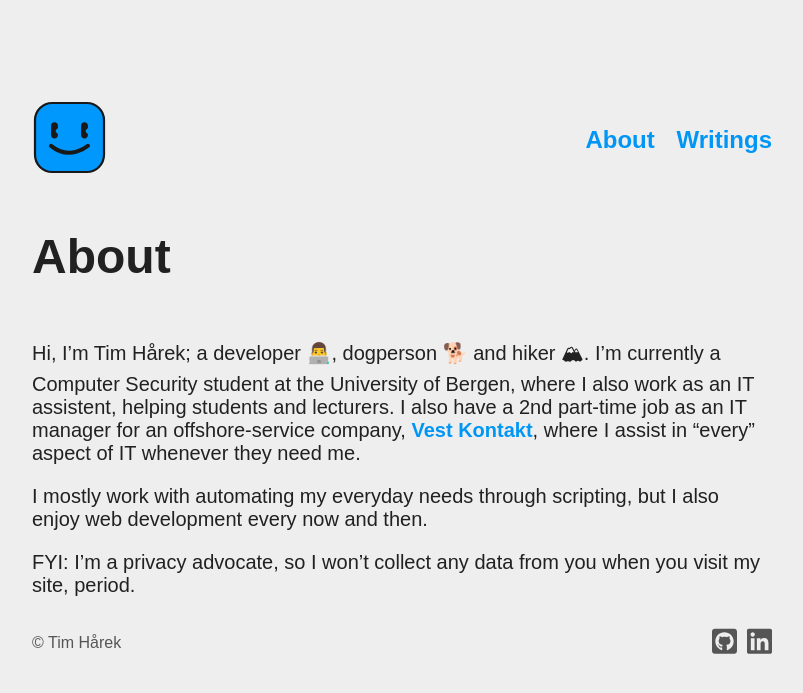
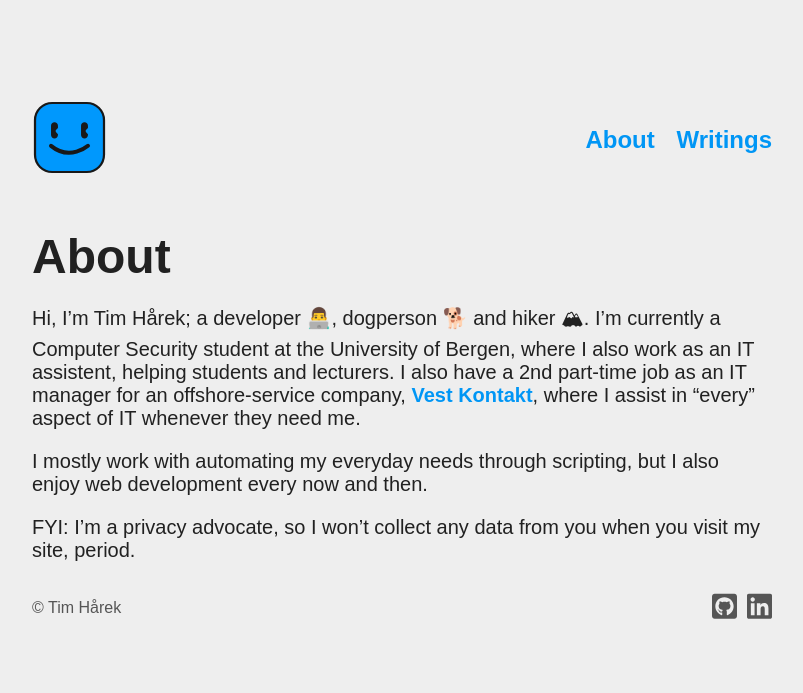
Before and after one commit to timharek/timharek.no, a Jekyll site: the page built from about.md, in a window 1280 px wide. Shown: the top 693 px of the page, without its empty margins (238-1041 px from the left). Built offline with Jekyll 4.4.1, drawn with Linux system fonts in a browser that asks for light colours; some web fonts are replaced.

Commit message:
Updated layout for about - Also changed file ext for about

```diff
--- a/_layouts/page.html
+++ b/_layouts/page.html
@@ -3,11 +3,9 @@ layout: default
 ---
 <article class="post">
 
-  <header class="post-header">
+  <div class="post-content">
     <h1 class="post-title">{{ page.title | escape }}</h1>
-  </header>
 
-  <div class="post-content">
     {{ content }}
   </div>
 
```
Also changed, not shown: about.md (renamed from about.markdown).
